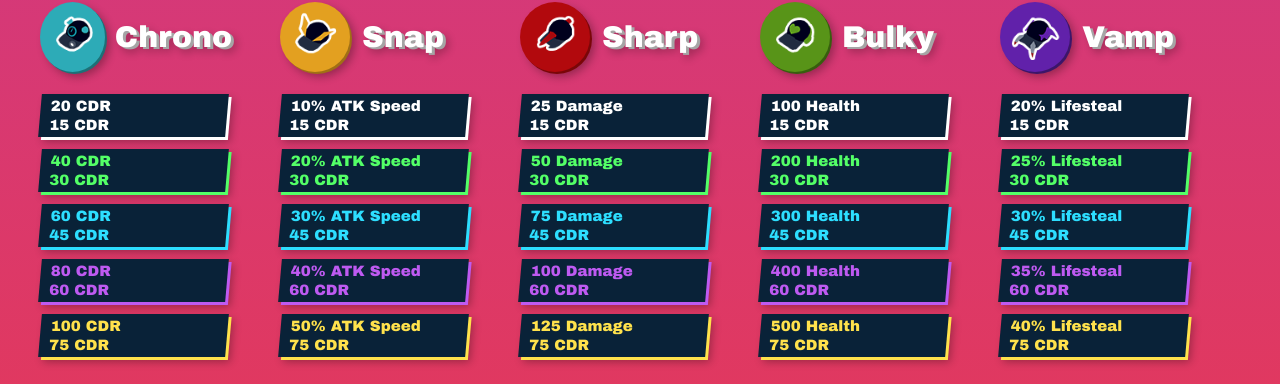
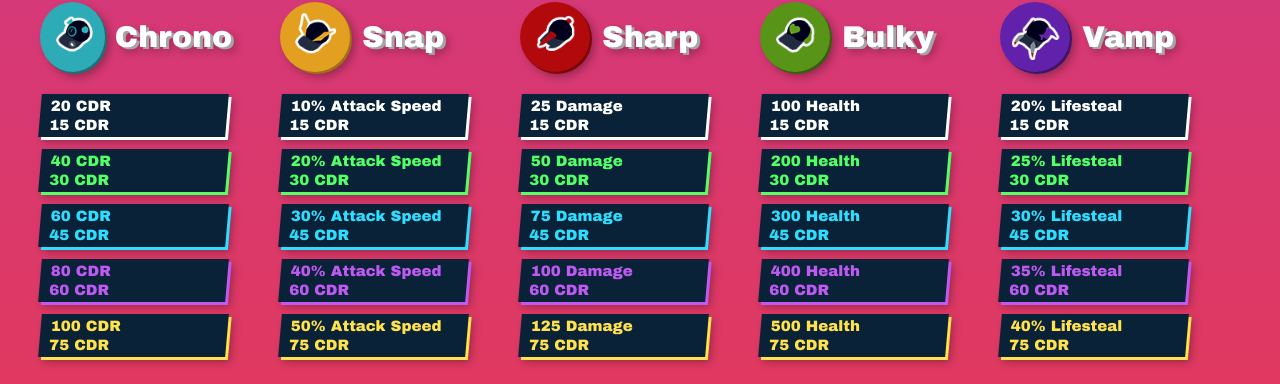
Before and after one commit to iamkiwii/bapbap, a Vue app: page /items in a window 1280 px wide. Shown: the part 162-546 px from the top of the page. Built offline with nearby package versions, Linux system fonts and the light colour scheme.

Commit message:
Update GameData.js
atk speed -> attack speed

```diff
--- a/src/assets/GameData.js
+++ b/src/assets/GameData.js
@@ -77,7 +77,7 @@ var Anna = {
     abilities: {
         basic: {
             name: "Run N' Gun",
-            desc: "Fire 4 smal bullets."
+            desc: "Fire 4 small bullets."
         },
         special: {
             name: "Eat Lead",
@@ -365,7 +365,7 @@ var CRITItem = {
     type: "CRIT",
     colors: ["white", "green", "blue", "purple", "yellow"],
     name: "Snap",
-    desc: "ATK Speed",
+    desc: "Attack Speed",
     stats: { white: "10%", green: "20%", blue: "30%", purple: "40%", yellow: "50%" }
 }
 
```
